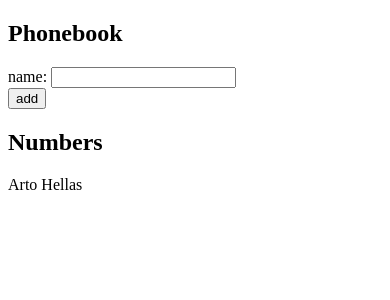
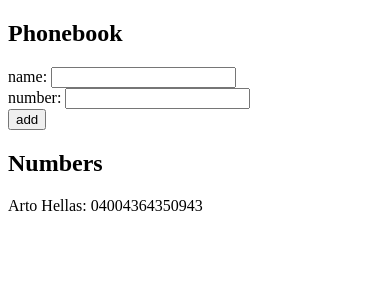
Before and after one commit to kristinamacekovic/fullstackopen, a React (Create React App) app in the folder part2/part2-2-phonebook/: page / in a window 390 px wide. Shown: the top 300 px of the page. Built offline with nearby package versions, Linux system fonts and the light colour scheme.

Commit message:
phonebook step3

```diff
--- a/part2/part2-2-phonebook/src/App.js
+++ b/part2/part2-2-phonebook/src/App.js
@@ -2,23 +2,32 @@
 import { Numbers } from './components/Numbers'
 
 const App = () => {
-  const [persons, setPersons] = useState([{ name: 'Arto Hellas' }])
+  const [persons, setPersons] = useState([
+    { name: 'Arto Hellas', number: '04004364350943' }
+  ])
   const [newName, setNewName] = useState('')
+  const [newNumber, setNewNumber] = useState('')
 
-  const handleChange = event => {
+  const handleNameChange = event => {
     setNewName(event.target.value)
+  }
+
+  const handleNumberChange = event => {
+    setNewNumber(event.target.value)
   }
 
   const addToPhonebook = event => {
     event.preventDefault()
     const newPerson = {
-      name: newName
+      name: newName,
+      number: newNumber
     }
     isInPersons(newName)
       ? alert(`${newName} is already added to phonebook`)
       : setPersons(persons.concat(newPerson))
 
     setNewName('')
+    setNewNumber('')
   }
 
   const isInPersons = name => {
@@ -36,7 +45,10 @@
       <h2>Phonebook</h2>
       <form onSubmit={addToPhonebook}>
         <div>
-          name: <input value={newName} onChange={handleChange} />
+          name: <input value={newName} onChange={handleNameChange} />
+        </div>
+        <div>
+          number: <input value={newNumber} onChange={handleNumberChange} />
         </div>
         <div>
           <button type='submit'>add</button>
--- a/part2/part2-2-phonebook/src/components/Numbers.js
+++ b/part2/part2-2-phonebook/src/components/Numbers.js
@@ -5,7 +5,11 @@
     <div>
       <h2>Numbers</h2>
       {persons.map(person => (
-        <p key={person.name}>{person.name}</p>
+        <div key={person.name}>
+          <p>
+            {person.name}: {person.number}
+          </p>
+        </div>
       ))}
     </div>
   )
```
